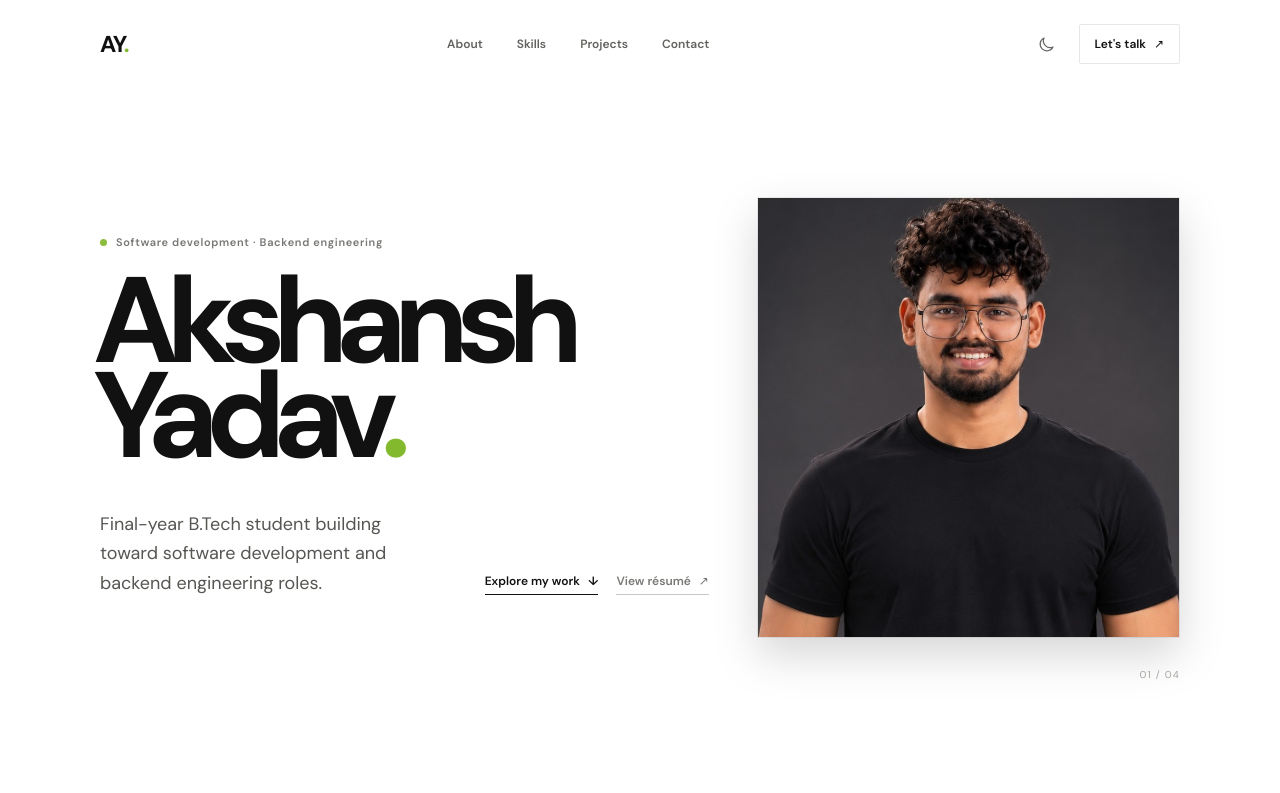
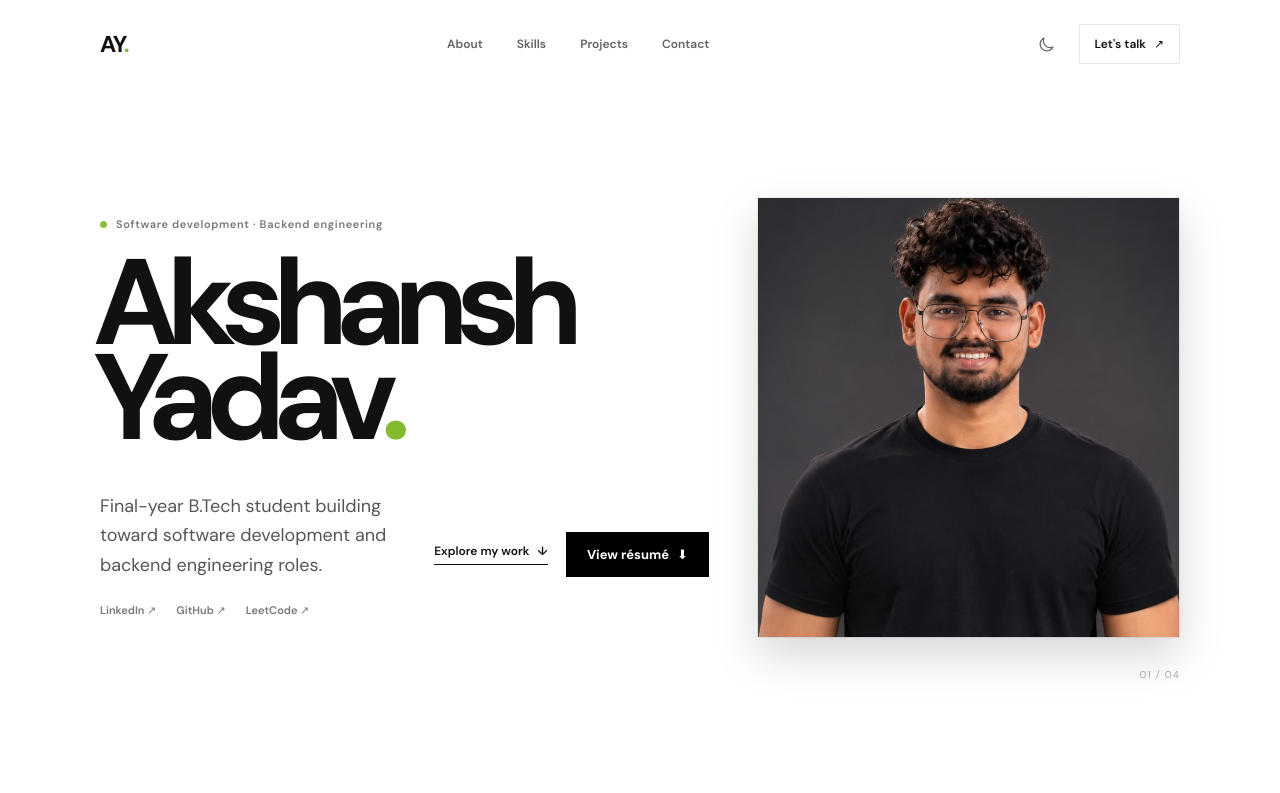
Before and after one commit to akshanshy/portfolio, a React (Vite) app: page / in a window 1280 px wide. Shown: the top 793 px of the page. Built offline with nearby package versions, Linux system fonts and the light colour scheme.

Commit message:
feat: update résumé link styling and add hover effects

```diff
--- a/src/App.jsx
+++ b/src/App.jsx
@@ -159,10 +159,17 @@ function App() {
                 <a className="text-link" href="#projects">
                   Explore my work <span aria-hidden="true">↓</span>
                 </a>
-                <a className="text-link text-link-muted" href="/rough resume.pdf" target="_blank" rel="noreferrer">
-                  View résumé <span aria-hidden="true">↗</span>
+                <a className="hero-resume-link" href="/rough resume.pdf" target="_blank" rel="noreferrer">
+                  View résumé <span aria-hidden="true">⬇</span>
                 </a>
               </div>
+            </div>
+            <div className="hero-social-links" aria-label="Social profiles">
+              {socialLinks.map((link) => (
+                <a key={link.name} href={link.url} target="_blank" rel="noreferrer">
+                  {link.name} <span aria-hidden="true">↗</span>
+                </a>
+              ))}
             </div>
           </div>
           <IsometricShowcase
--- a/src/index.css
+++ b/src/index.css
@@ -281,6 +281,24 @@ a:focus-visible {
   white-space: nowrap;
 }
 
+.hero-social-links {
+  display: flex;
+  flex-wrap: wrap;
+  gap: 20px;
+  margin-top: 22px;
+}
+
+.hero-social-links a {
+  color: var(--muted);
+  font-size: 11px;
+  font-weight: 600;
+  transition: color 160ms ease;
+}
+
+.hero-social-links a:hover {
+  color: var(--accent-hover);
+}
+
 .text-link {
   width: fit-content;
   padding-bottom: 5px;
@@ -299,6 +317,33 @@ a:focus-visible {
 .text-link-muted {
   color: var(--muted);
   border-color: var(--border-muted);
+}
+
+.hero-resume-link {
+  display: inline-flex;
+  align-items: center;
+  gap: 8px;
+  padding: 16px 21px;
+  background: #000;
+  color: #fff;
+  font-size: 13px;
+  font-weight: 700;
+  line-height: 1;
+  transition: transform 180ms ease, box-shadow 180ms ease;
+}
+
+:root.dark .hero-resume-link {
+  background: #fff;
+  color: #000;
+}
+
+.hero-resume-link:hover {
+  transform: translateY(-2px);
+  box-shadow: 0 4px 0 rgb(0 0 0 / 18%);
+}
+
+:root.dark .hero-resume-link:hover {
+  box-shadow: 0 4px 0 rgb(255 255 255 / 18%);
 }
 
 .hero-index {
```
